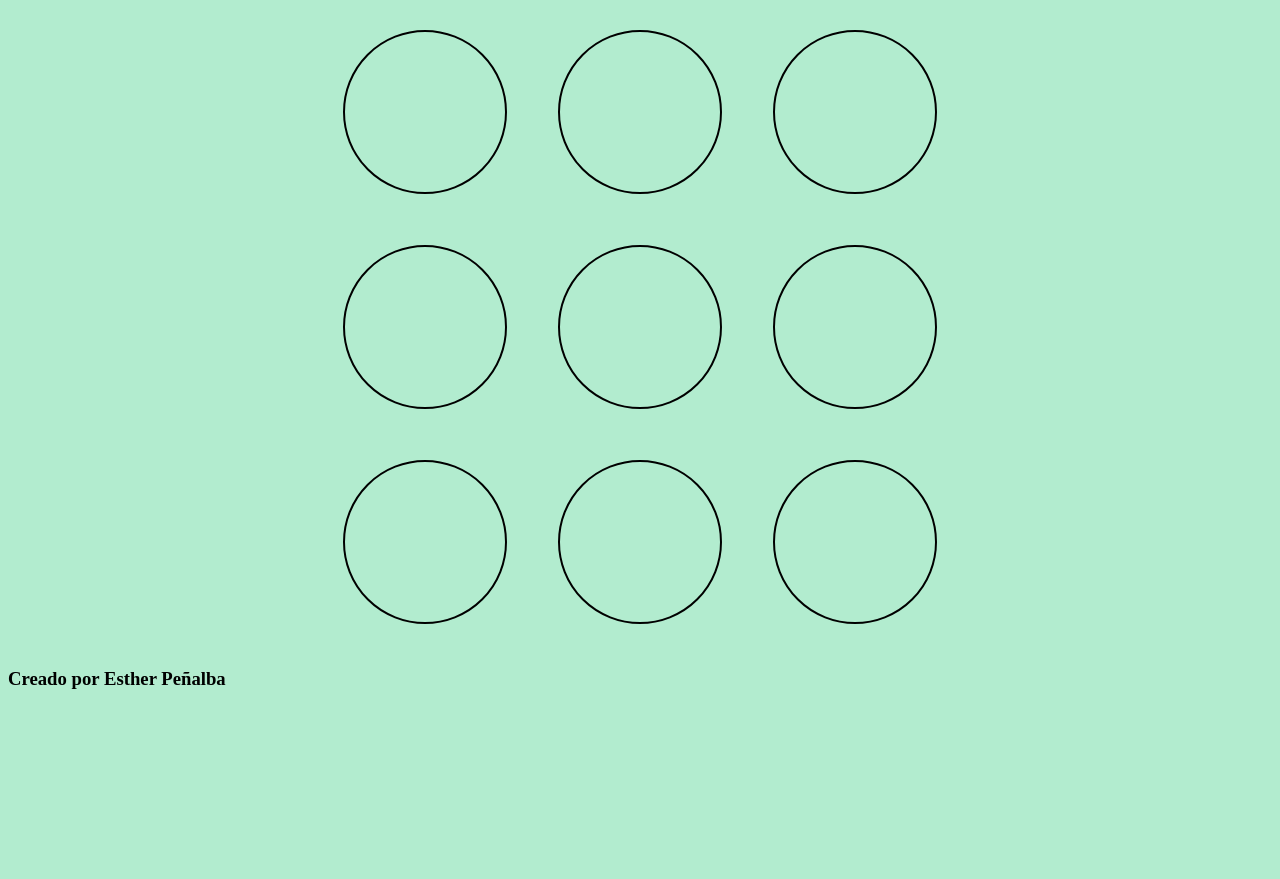
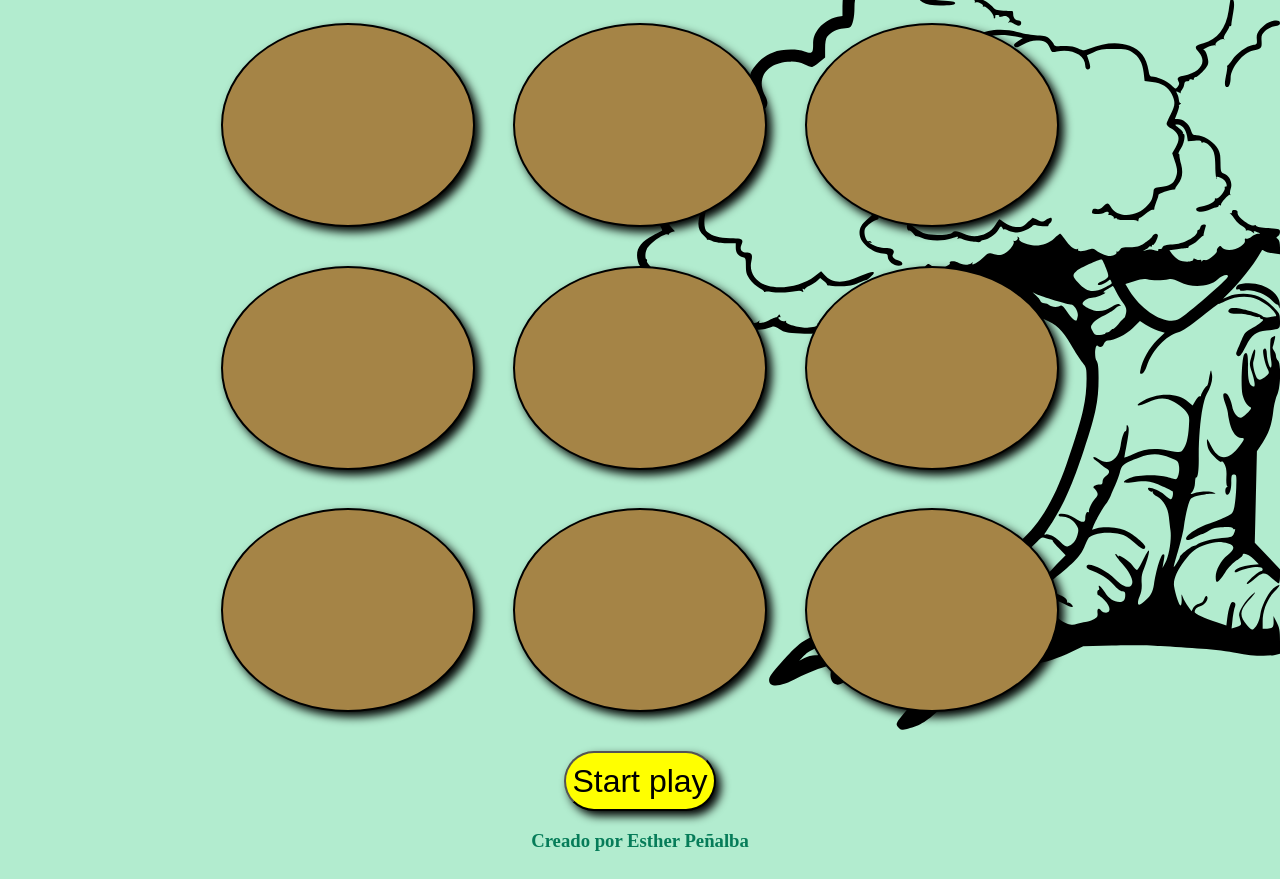
Before and after one commit to AncapOJ/molebuster, a plain HTML site: page index.html in a window 1280 px wide. Shown: the part 100-979 px from the top of the page. Before the commit the page ends 809 px from the top, so only its background shows below. Drawn offline with Linux system fonts and the light colour scheme.

Commit message:
background change

```diff
--- a/index.html
+++ b/index.html
@@ -34,8 +34,17 @@
 
         </div>
 
+        <div>
+            <img src="/images/arbol.rec.svg" alt="tree" class="tree">
+        </div>
+
+
+        <div class="start">
+            <button>Start play</button>
+        </div>
+
     </main>
-    <footer>
+    <footer class="footer">
 
         <h3>Creado por Esther Peñalba</h3>
 
--- a/style.scss
+++ b/style.scss
@@ -5,10 +5,12 @@
     display: flex;
     align-items: center;
     justify-content: center;
+    z-index: 1;
 
     h1{
         font-family: 'Courier New', Courier, monospace;
         font-size: 4rem;
+        z-index: 1;
     }
 }
 
@@ -16,21 +18,77 @@ body, html {
     background-color:  #b2eccf ;
 }
 
+main{
+    min-height: 75vh;
+}
 
 
 .mol {
     margin-top: 2vh;
+    z-index: 1;
 }
 
 .mol_big{
     display: flex;
     justify-content: center;
+    z-index: 1;
 }
 .mol__div {
     font-size: 3rem;
-    padding: 80px;
     border:2px solid black;
-    border-radius: 100vw;
-    margin: 2vw;
+    margin: 1.5vw;
+    width: 250px;
+    height: 200px;
+    -moz-border-radius: 50%;
+    -webkit-border-radius: 50%;
+    border-radius: 50%;
+    background-color: rgb(165, 132, 70);
+
+    background-position: center;
+    box-shadow: 5px 5px 10px black;
+    cursor: url(/images/pixlr-bg-result.png),pointer;
+    z-index: 1;
+
+    &:hover {
+        background-image: url(/images/77975983-carácter-sonriente-feliz-lindo-del-topo-.jpg);
+    }
+}
+
+.tree {
+    z-index: 0;
+    box-sizing: border-box;
+    position: absolute;
+    bottom: -30px;
+    right: 0px;
 
 }
+
+.start {
+    z-index: 1;
+    margin-top: 20px;
+    display: flex;
+    justify-content: center;
+
+    button {
+        background-color: yellow;
+        height: 60px;
+        border-radius: 40px;
+        font-size: 2rem;
+        box-shadow: 5px 5px 10px black;
+        cursor: pointer;
+        z-index: 1;
+    }
+}
+
+.footer {
+    display: flex;
+    align-items: center;
+    justify-content: center;
+    color: rgb(6, 124, 89);
+    z-index: 1;
+
+    h3 {
+        z-index: 1;
+    }
+
+}
```
Also changed, not shown: images/77975983-carácter-sonriente-feliz-lindo-del-topo-.jpg (added), images/arbol.png (added), images/arbol.rec.jpg (added), images/arbol.rec.svg (added), images/arbol.svg (added), images/ilustracion-alojamiento-2.svg (added), images/martillo.jpg (added), images/martillo.png (added), images/pixlr-bg-result.png (added), images/png-clipart-drawing-trees-cartoon-cartoon-tree-watercolor-painting-leaf.png (added), images/toposinfondo.png (added), style.css, 1 other file.
